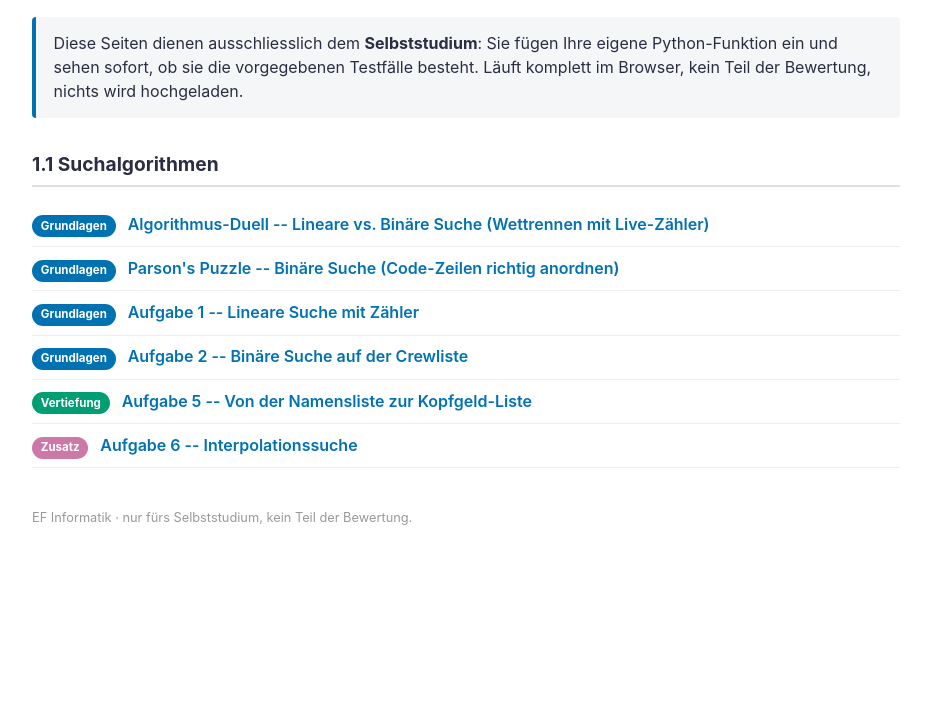
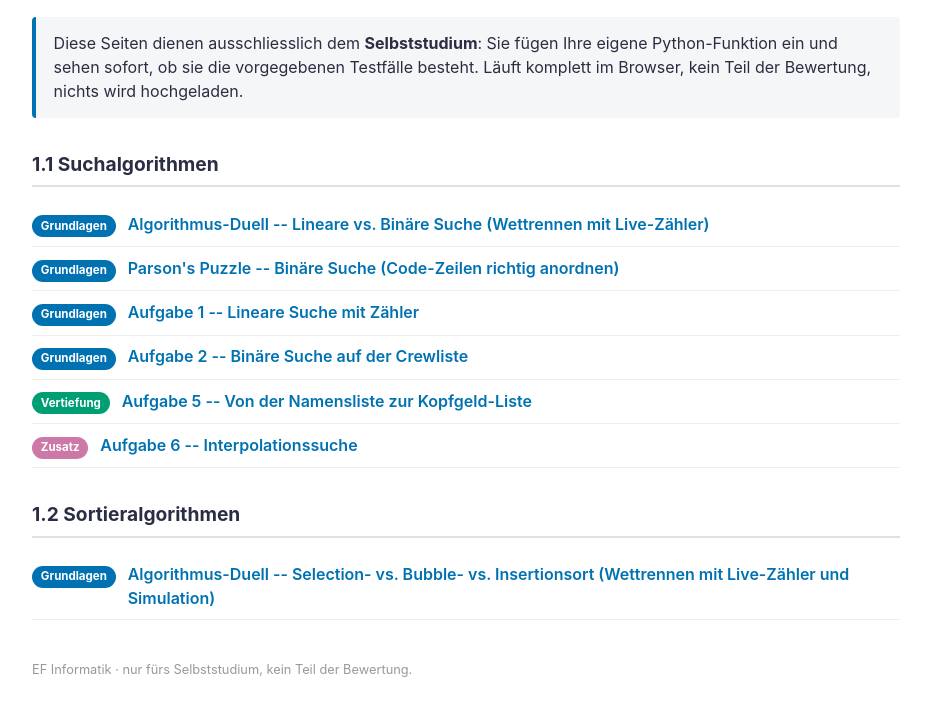
Before and after one commit to raphael1729/ef-informatik-code-testing, a plain HTML site: page index.html in a window 1280 px wide. Shown: the part 111-826 px from the top of the page, without its empty margins (174-1105 px from the left). Before the commit the page ends 800 px from the top, so only its background shows below. Drawn offline with Linux system fonts and the light colour scheme.

Commit message:
Add section for sorting algorithms with links

```diff
--- a/index.html
+++ b/index.html
@@ -47,6 +47,16 @@ Läuft komplett im Browser, kein Teil der Bewertung, nichts wird hochgeladen.
 </ul>
 </div>
 
+<div class="kapitel-block">
+<h2>1.2 Sortieralgorithmen</h2>
+<ul class="aufgaben-liste">
+<li>
+<span class="tag tag-grundlagen">Grundlagen</span>
+<a href="Algorithmik/1_2_Sortieralgorithmen/1_2_sortieralgorithmen_duell_selection_bubble_insertion.html">Algorithmus-Duell -- Selection- vs. Bubble- vs. Insertionsort (Wettrennen mit Live-Zähler und Simulation)</a>
+</li>
+</ul>
+</div>
+
 <!--
 Neues Kapitel hinzufuegen: einfach einen weiteren <div class="kapitel-block">
 mit eigener Ueberschrift und <ul class="aufgaben-liste"> nach demselben Muster
```
